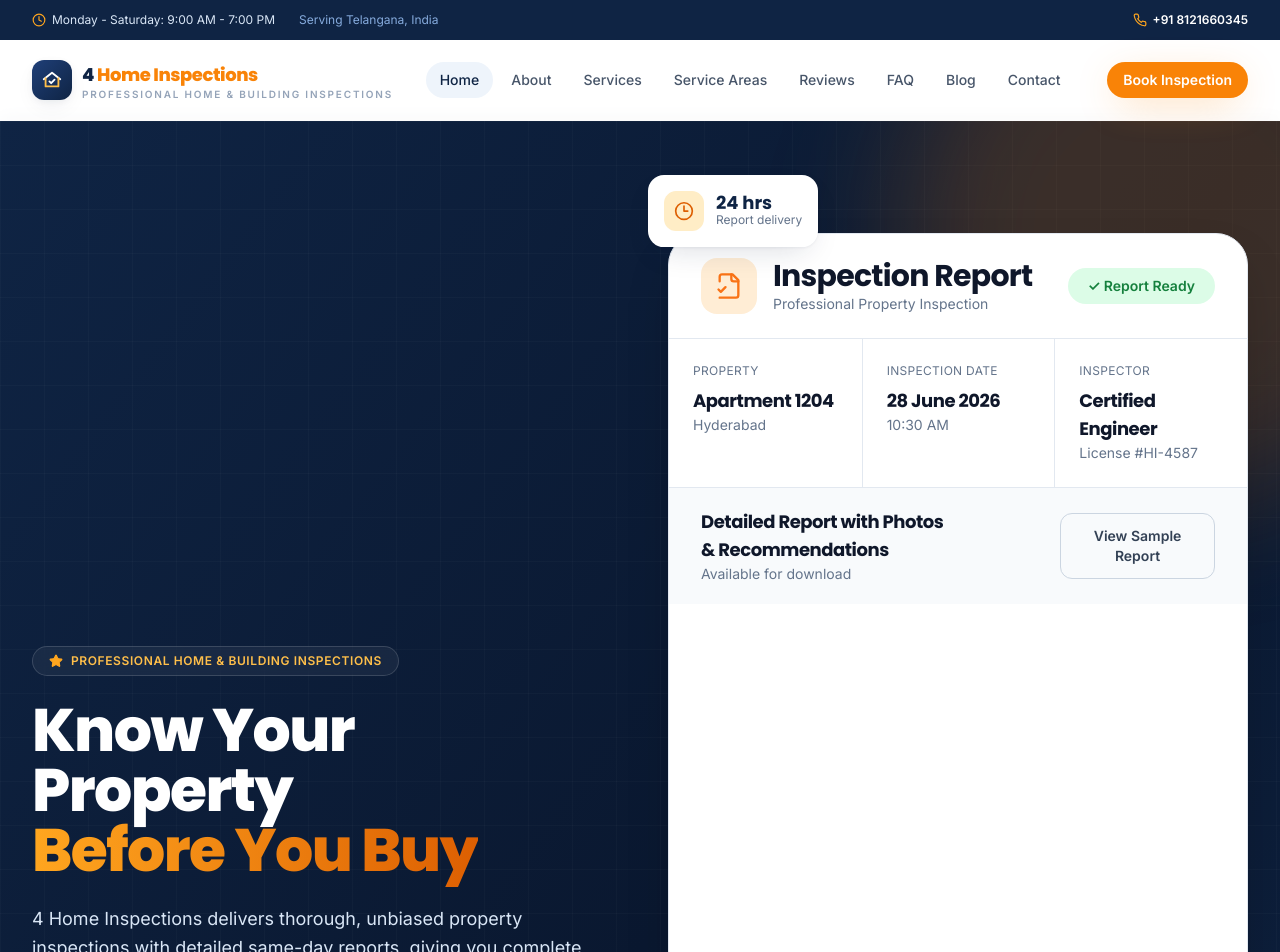
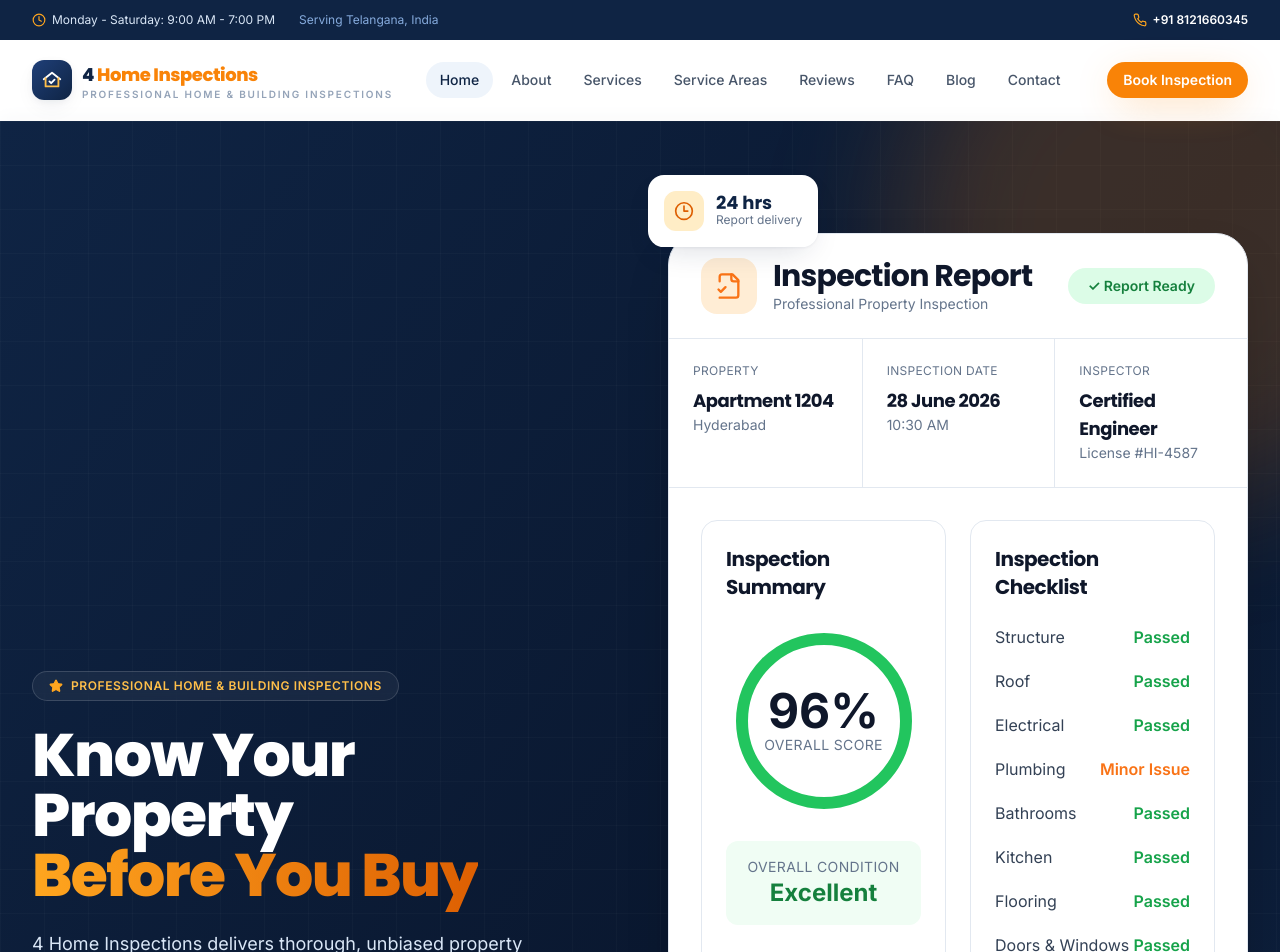
Before and after one commit to saichowdary96/4homeinspections, a Next.js app: page / in a window 1280 px wide. Shown: the top 952 px of the page. Built offline with nearby package versions, Linux system fonts and the light colour scheme.

Commit message:
Update Hero.tsx

```diff
--- a/src/components/sections/Hero.tsx
+++ b/src/components/sections/Hero.tsx
@@ -192,6 +192,73 @@ export function Hero() {
   </div>
 
 </div>
+<div className="grid grid-cols-2 gap-6 border-t border-slate-200 p-8">
+
+  <div className="rounded-2xl border border-slate-200 p-6">
+
+    <h4 className="text-xl font-bold text-slate-900">
+      Inspection Summary
+    </h4>
+
+    <div className="mt-8 flex justify-center">
+      <div className="flex h-44 w-44 items-center justify-center rounded-full border-[12px] border-green-500">
+
+        <div className="text-center">
+          <p className="text-5xl font-bold text-slate-900">
+            96%
+          </p>
+
+          <p className="text-sm uppercase tracking-wide text-slate-500">
+            Overall Score
+          </p>
+        </div>
+
+      </div>
+    </div>
+
+    <div className="mt-8 rounded-xl bg-green-50 p-4 text-center">
+
+      <p className="text-sm uppercase tracking-wide text-slate-500">
+        Overall Condition
+      </p>
+
+      <p className="text-2xl font-bold text-green-700">
+        Excellent
+      </p>
+
+    </div>
+
+  </div>
+
+  <div className="rounded-2xl border border-slate-200 p-6">
+
+    <h4 className="text-xl font-bold text-slate-900">
+      Inspection Checklist
+    </h4>
+
+    <div className="mt-6 space-y-5">
+
+      <div className="flex justify-between"><span>Structure</span><span className="font-semibold text-green-600">Passed</span></div>
+
+      <div className="flex justify-between"><span>Roof</span><span className="font-semibold text-green-600">Passed</span></div>
+
+      <div className="flex justify-between"><span>Electrical</span><span className="font-semibold text-green-600">Passed</span></div>
+
+      <div className="flex justify-between"><span>Plumbing</span><span className="font-semibold text-orange-500">Minor Issue</span></div>
+
+      <div className="flex justify-between"><span>Bathrooms</span><span className="font-semibold text-green-600">Passed</span></div>
+
+      <div className="flex justify-between"><span>Kitchen</span><span className="font-semibold text-green-600">Passed</span></div>
+
+      <div className="flex justify-between"><span>Flooring</span><span className="font-semibold text-green-600">Passed</span></div>
+
+      <div className="flex justify-between"><span>Doors & Windows</span><span className="font-semibold text-green-600">Passed</span></div>
+
+    </div>
+
+  </div>
+
+</div>
 <div className="border-t border-slate-200 bg-slate-50 px-8 py-5">
   <div className="flex items-center justify-between">
 
```
